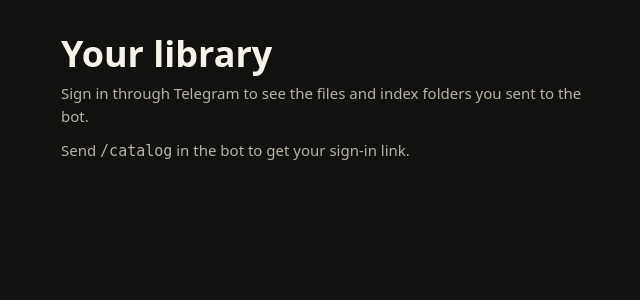
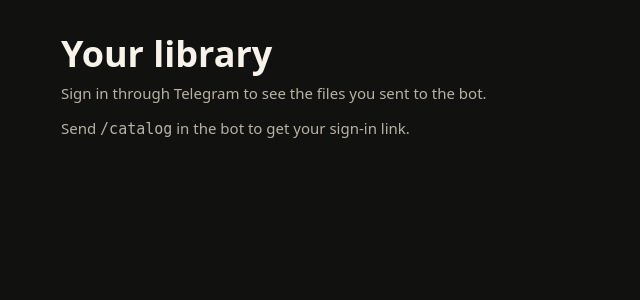
Before and after one commit to Chowdhury-Siam/GateStream, a Python web app: template bot/server/templates/personal_library.html in a window 1280 px wide. Shown: the part 60-360 px from the top of the page, without its empty margins (314-954 px from the left). Run offline with Jinja, Linux system fonts and the light colour scheme; the template is opened without the code that fills it, so the values that code supplies are empty.

Commit message:
Small bug fixes: bot/server/templates/personal_library.html

```diff
--- a/bot/server/templates/personal_library.html
+++ b/bot/server/templates/personal_library.html
@@ -72,18 +72,6 @@
     </form>
     {% endif %}
   </section>
-  {% elif shared %}
-  <section class="single-panel">
-    <h1>{{ shared.name }}</h1>
-    <p>{{ total }} file{{ '' if total == 1 else 's' }} in this shared ZIP.</p>
-    {% if error %}<p class="error" role="alert">{{ error }}</p>{% endif %}
-    {% if total %}
-    <form class="panel" method="post" action="{{ url_for('.share_folder', folder_id=shared._id) }}">
-      <input type="hidden" name="csrf" value="{{ csrf }}">
-      <button class="primary">Download ZIP</button>
-    </form>
-    {% endif %}
-  </section>
   {% elif not signed_in %}
   <section class="single-panel">
     <h1>{{ 'Worker repair setup' if worker_sign_in else 'Your library' }}</h1>
@@ -109,41 +97,20 @@
     {% elif worker_sign_in %}
     <p>Send <code>/workersetup</code> in the owner’s private bot chat to get a fresh link.</p>
     {% else %}
-    <p>Sign in through Telegram to see the files and index folders you sent to the bot.</p>
+    <p>Sign in through Telegram to see the files you sent to the bot.</p>
     {% if bot_username %}<a class="btn primary" href="https://t.me/{{ bot_username }}?start=library">Open Telegram bot</a>{% endif %}
     <p>Send <code>/catalog</code> in the bot to get your sign-in link.</p>
     {% endif %}
   </section>
   {% else %}
   <h1>Your library</h1>
-  <nav aria-label="Library sections">
-    <a class="btn" {% if tab == 'index' %}aria-current="page"{% endif %} href="{{ url_for('.index') }}">Index</a>
-    <a class="btn" {% if tab == 'single' %}aria-current="page"{% endif %} href="{{ url_for('.index', tab='single') }}">Single files</a>
-  </nav>
-  {% if folder %}
-    <h2>{{ folder.name }}</h2>
-    <p>{{ files|length }} file{{ '' if files|length == 1 else 's' }} in this folder. Anyone with the ZIP link can download it.</p>
-    <div class="panel">
-      <form action="{{ url_for('.rename_folder', folder_id=folder._id) }}" method="post">
-        <input type="hidden" name="csrf" value="{{ csrf }}">
-        <label for="name">Folder and ZIP name</label>
-        <input id="name" name="name" maxlength="120" value="{{ folder.name }}" required>
-        <button>Save name</button>
-        <a class="btn primary" href="{{ url_for('.share_folder', folder_id=folder._id) }}">Download / share ZIP</a>
-      </form>
-    </div>
-  {% else %}
-    <p>{% if tab == 'single' %}Files sent to the bot outside an index session.{% else %}Send <code>/index</code>, upload your files, then send <code>/index Folder name</code> to save a ZIP folder.{% endif %}</p>
-    <form class="panel" method="get" action="{{ url_for('.index') }}">
-      <input type="hidden" name="tab" value="{{ tab }}">
-      <input name="q" type="search" maxlength="100" aria-label="Search your library" placeholder="{{ 'Search files' if tab == 'single' else 'Search folders' }}" value="{{ query }}">
-      <button>Search</button>
-    </form>
-    <p class="meta">{{ total }} {{ 'files' if tab == 'single' else 'folders' }}</p>
-  {% endif %}
+  <form class="panel" method="get" action="{{ url_for('.index') }}">
+    <input name="q" type="search" maxlength="100" aria-label="Search your files" placeholder="Search files" value="{{ query }}">
+    <button>Search</button>
+  </form>
+  <p class="meta">{{ total }} {{ 'file' if total == 1 else 'files' }}</p>
 
-  {% if tab == 'single' or folder %}
-    {% for item in (files if folder else items) %}
+  {% for item in items %}
     <article class="row">
       <div class="label"><h2>{{ item.file_name }}</h2><div class="meta">{{ get_human_size(item.file_size or 0) }}</div></div>
       <div class="actions">
@@ -152,19 +119,11 @@
       </div>
     </article>
     {% else %}<p class="panel">{{ 'No files match your search.' if query else 'No files here yet.' }}</p>{% endfor %}
-  {% else %}
-    {% for item in items %}
-    <article class="row">
-      <div class="label"><h2><a href="{{ url_for('.folder_detail', folder_id=item._id) }}">{{ item.name }}</a></h2><span class="meta">Index folder</span></div>
-      <a class="btn" href="{{ url_for('.folder_detail', folder_id=item._id) }}">Open folder</a>
-    </article>
-    {% else %}<p class="panel">{{ 'No folders match your search.' if query else 'No finished index folders yet.' }}</p>{% endfor %}
-  {% endif %}
-  {% if not folder and pages > 1 %}
+  {% if pages > 1 %}
     <nav class="pager" aria-label="Pagination">
-      <span>{% if number > 1 %}<a href="{{ url_for('.index', tab=tab, q=query, page=number-1) }}">Previous</a>{% endif %}</span>
+      <span>{% if number > 1 %}<a href="{{ url_for('.index', q=query, page=number-1) }}">Previous</a>{% endif %}</span>
       <span class="meta">Page {{ number }} of {{ pages }}</span>
-      <span>{% if number < pages %}<a href="{{ url_for('.index', tab=tab, q=query, page=number+1) }}">Next</a>{% endif %}</span>
+      <span>{% if number < pages %}<a href="{{ url_for('.index', q=query, page=number+1) }}">Next</a>{% endif %}</span>
     </nav>
   {% endif %}
   {% endif %}
```
